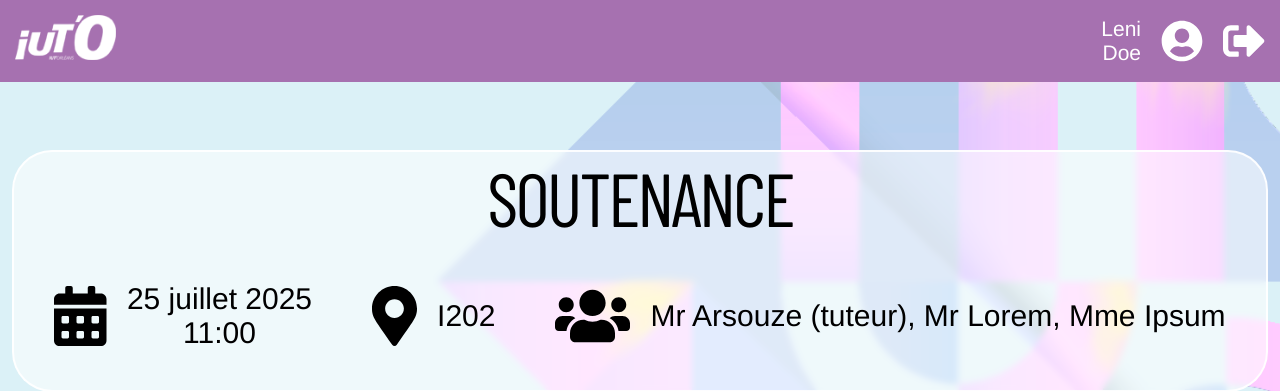
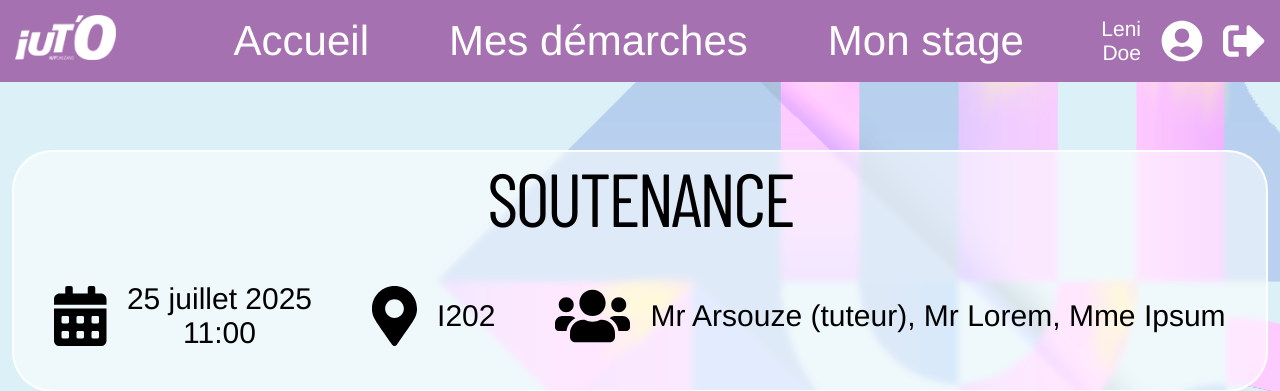
Before and after one commit to KDeJesusPinto/SAE-3.01c-Projet-FI, a Flask app: page /etudiant/ in a window 1280 px wide. Shown: the top 391 px of the page. Run offline with Flask 3, Linux system fonts and the light colour scheme; some web fonts are replaced.

Commit message:
Maj de la barre de navigation pour l'étudiant

```diff
--- a/appSoutenance/templates/etudiant/accueil_etu.html
+++ b/appSoutenance/templates/etudiant/accueil_etu.html
@@ -1,14 +1,5 @@
-{% extends "base.html" %}
+{% extends "etudiant/base_etu.html" %}
 
-{% block navbar %}
-    <div class="boite_horizontale">
-        <div class="boite_horizontale">
-            <p>{{ prenom }}<br>{{ nom }}</p>
-            <i class="fas fa-user-circle petite_icone"></i>
-        </div>
-        <i class="fas fa-sign-out-alt petite_icone"></i>
-    </div>
-{% endblock %}
 
 
 {% block content %}
--- a/appSoutenance/templates/etudiant/base_etu.html
+++ b/appSoutenance/templates/etudiant/base_etu.html
@@ -0,0 +1,17 @@
+{% extends "base.html" %}
+
+
+{% block navbar %}
+        <ul>
+            <li><a href="{{ url_for('accueil_etudiant') }}" class="bouton_nav">Accueil</a></li>
+            <li><a href="{{ url_for('demarches') }}" class="bouton_nav">Mes démarches</a></li>
+            <li><a href="" class="bouton_nav">Mon stage</a></li>
+        </ul>
+        <div class="boite_horizontale">
+            <div class="boite_horizontale">
+                <p>{{ prenom }}<br>{{ nom }}</p>
+                <i class="fas fa-user-circle petite_icone"></i>
+            </div>
+            <i class="fas fa-sign-out-alt petite_icone"></i>
+        </div>
+{% endblock %}
```
